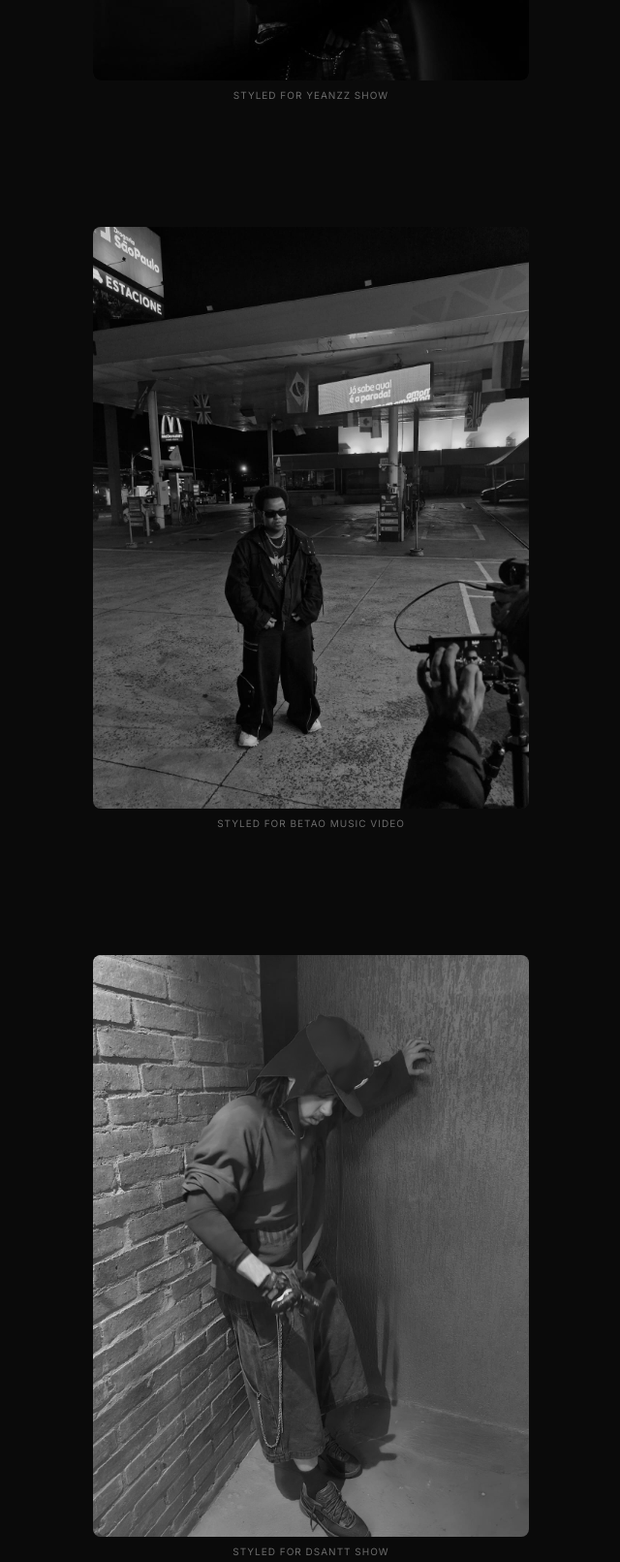
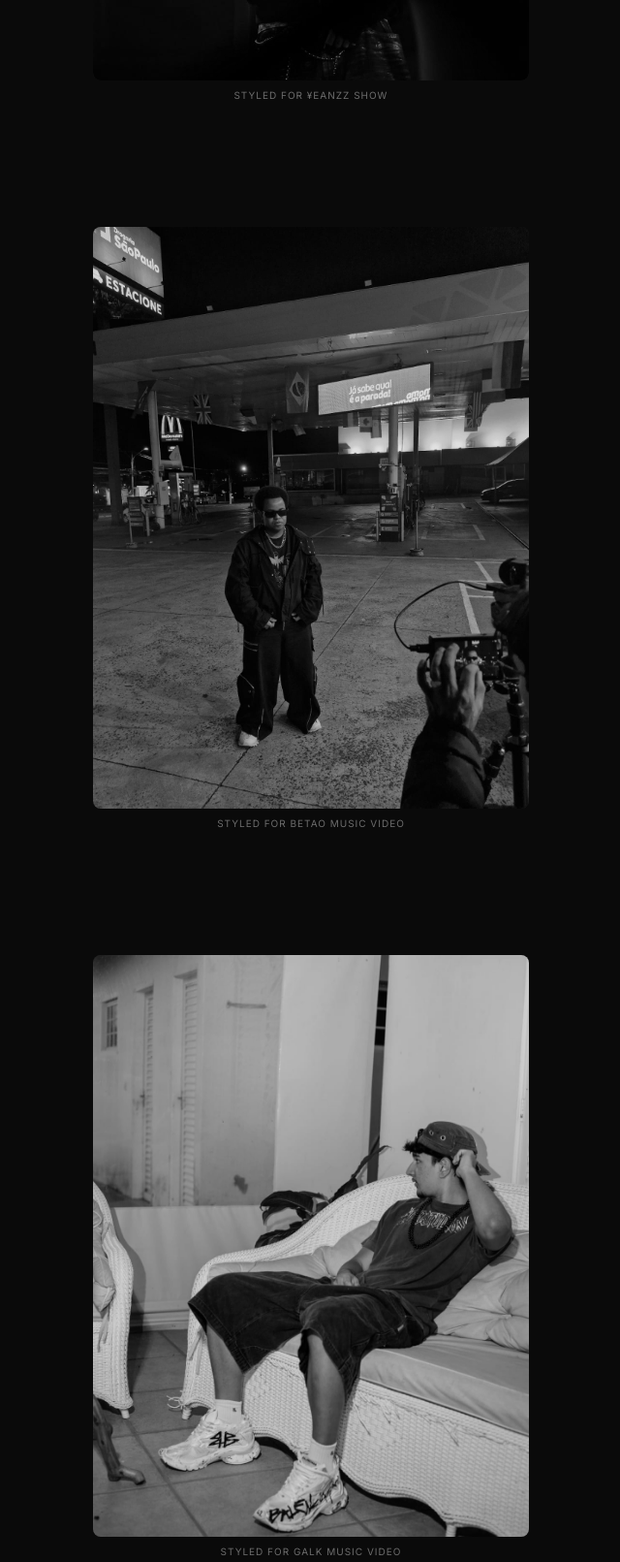
Before and after one commit to OtavioVolpe/portifolio-stylist, a website built with Vite: page index.html in a window 1280 px wide. Shown: the part 3530-5141 px from the top of the page at 97% size, without its empty margins (319-959 px from the left). Built offline with nearby package versions, Linux system fonts and the light colour scheme.

Commit message:
fix: remove foto antiga do Dsantt, ajusta nome do ¥eanzz

```diff
--- a/index.html
+++ b/index.html
@@ -123,14 +123,14 @@
             <div class="reveal mx-auto w-fit max-h-[75vh] rounded-lg overflow-hidden bg-white/5 aspect-[3/4] portfolio-img">
               <img
                 src="/Yeanzz4.jpeg"
-                alt="Styled for Yeanzz show"
+                alt="Styled for ¥eanzz show"
                 loading="lazy"
                 decoding="async"
                 class="w-full h-full object-cover"
               />
-              <div class="portfolio-caption">YEANZZ</div>
+              <div class="portfolio-caption">¥EANZZ</div>
             </div>
-            <p class="reveal mt-2 text-center text-[10px] uppercase tracking-widest text-white/40">styled for yeanzz show</p>
+            <p class="reveal mt-2 text-center text-[10px] uppercase tracking-widest text-white/40">styled for ¥eanzz show</p>
           </div>
 
           <div>
@@ -145,20 +145,6 @@
               <div class="portfolio-caption">BETAO</div>
             </div>
             <p class="reveal mt-2 text-center text-[10px] uppercase tracking-widest text-white/40">styled for betao music video</p>
-          </div>
-
-          <div>
-            <div class="reveal mx-auto w-fit max-h-[75vh] rounded-lg overflow-hidden bg-white/5 aspect-[3/4] portfolio-img">
-              <img
-                src="/DSANTT.jpeg"
-                alt="Styled for Dsantt show"
-                loading="lazy"
-                decoding="async"
-                class="w-full h-full object-cover"
-              />
-              <div class="portfolio-caption">DSANTT</div>
-            </div>
-            <p class="reveal mt-2 text-center text-[10px] uppercase tracking-widest text-white/40">styled for dsantt show</p>
           </div>
 
           <div>
```
